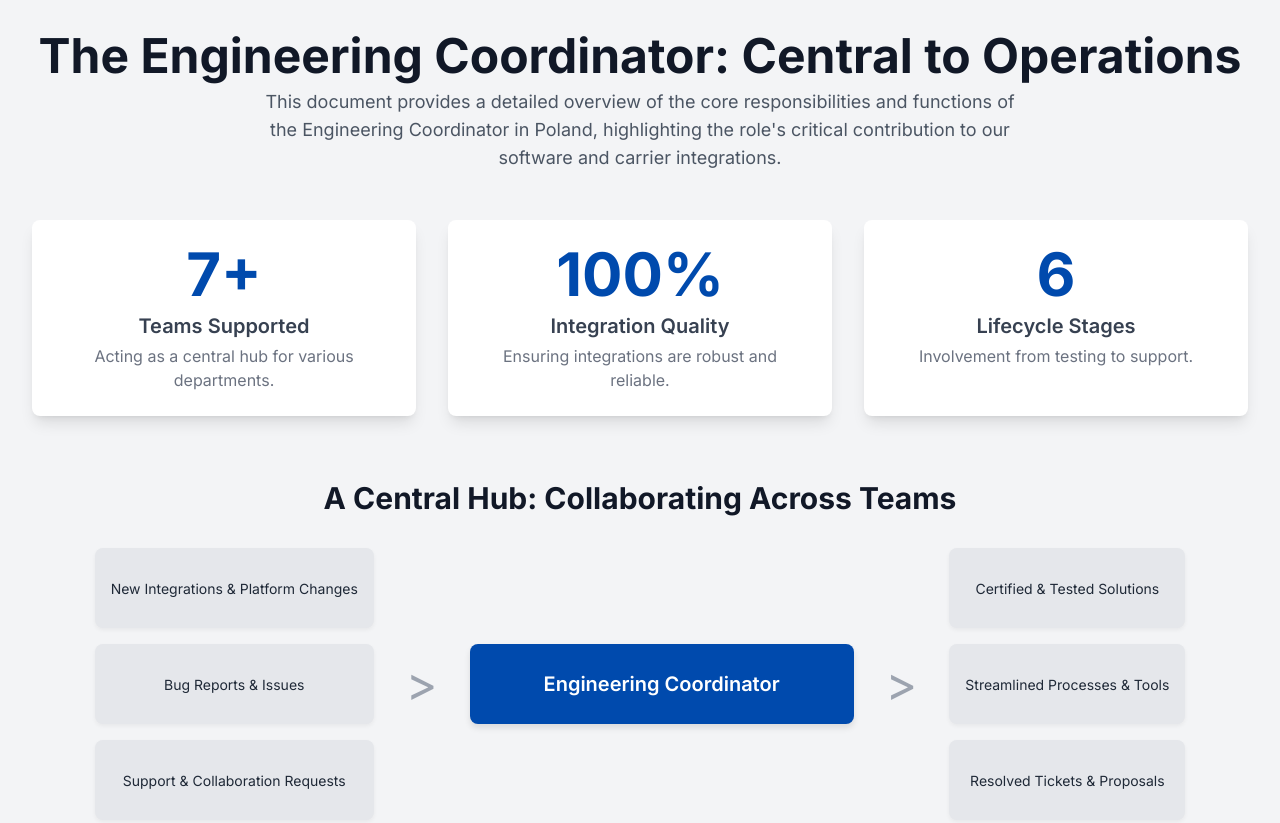
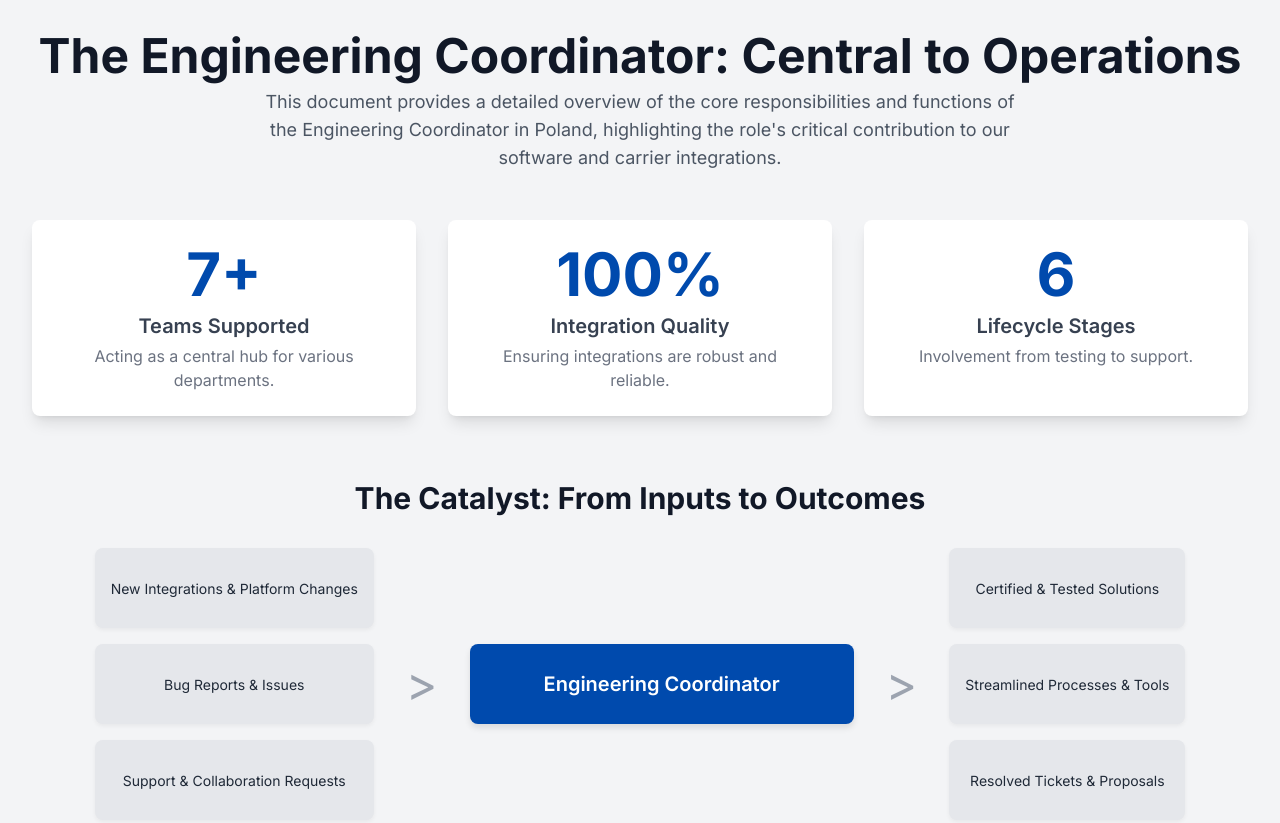
Before and after one commit to collekonrad/collekonrad.github.io, a plain HTML site: page ec-role.html in a window 1280 px wide. Shown: the top 823 px of the page. Drawn offline with nearby package versions, Linux system fonts and the light colour scheme.

Commit message:
Update ec-role.html

```diff
--- a/ec-role.html
+++ b/ec-role.html
@@ -166,7 +166,7 @@
             </section>
 
             <section class="mb-16">
-                <h2 class="text-3xl font-bold text-center mb-8 text-gray-900">A Central Hub: Collaborating Across Teams</h2>
+                <h2 class="text-3xl font-bold text-center mb-8 text-gray-900">The Catalyst: From Inputs to Outcomes</h2>
                 <div class="flow-diagram-container">
                     <div class="flow-column">
                         <div class="flow-card">New Integrations & Platform Changes</div>
```
